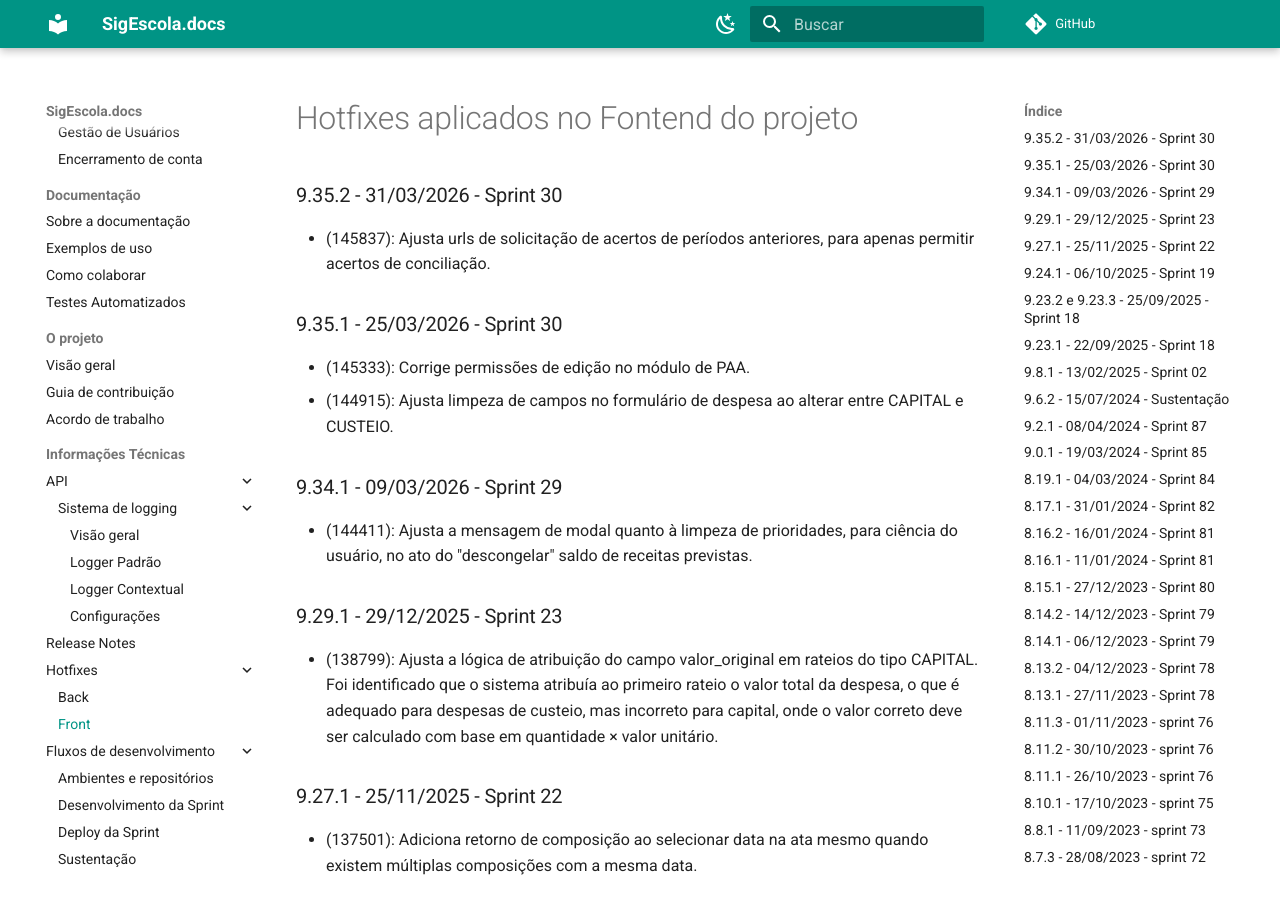
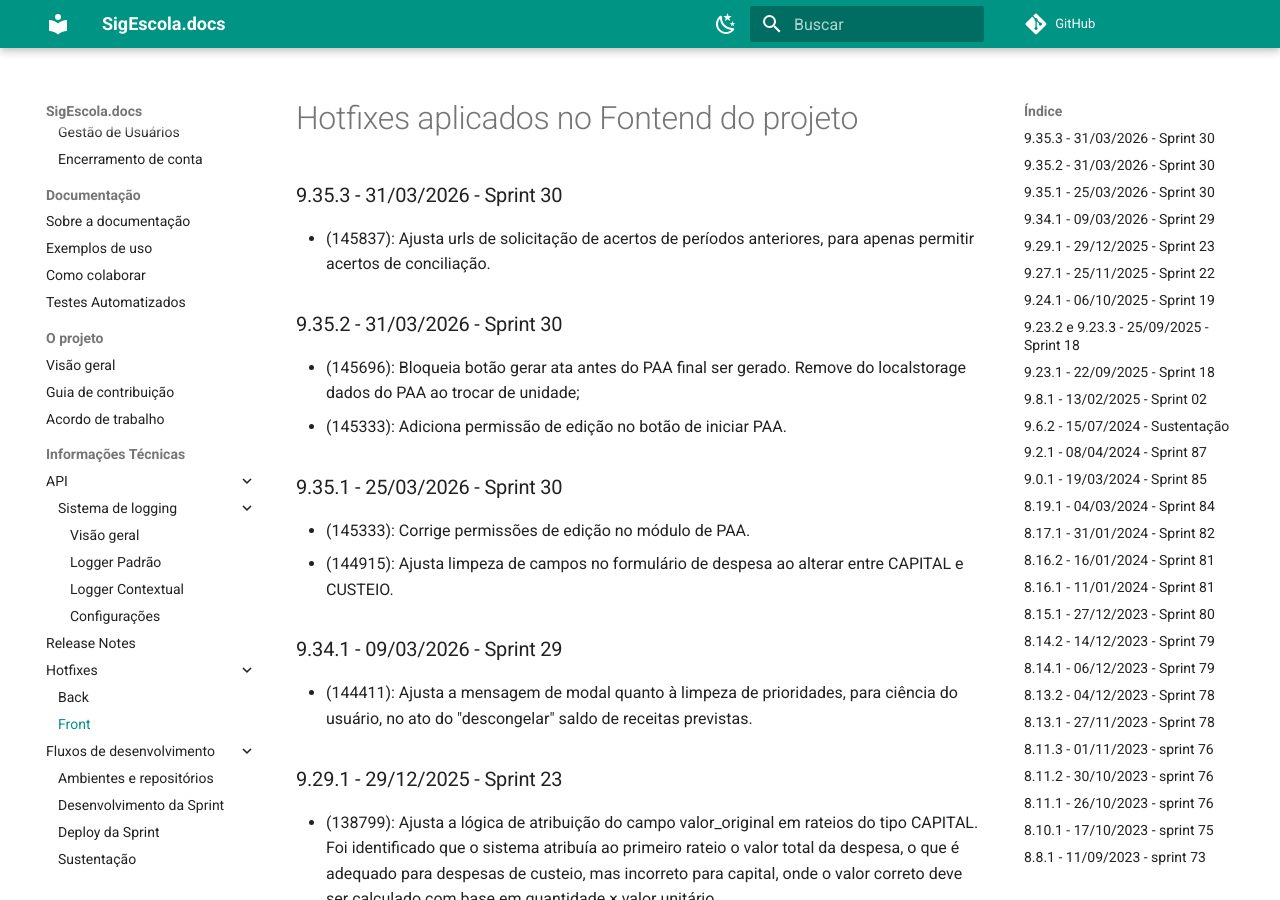
Before and after one commit to prefeiturasp/SME-PTRF-Docs, an MkDocs documentation site: the page built from docs/projeto/hotfixes_front.md, in a window 1280 px wide and 900 px high. Built offline with MkDocs 1.6.1 and Material for MkDocs 9.7.7, drawn with Linux system fonts in a browser that asks for light colours; comment, search, counter and statistics services are not loaded.

Commit message:
Update hotfixes version and add new entries

```diff
--- a/docs/projeto/hotfixes_front.md
+++ b/docs/projeto/hotfixes_front.md
@@ -1,7 +1,11 @@
 # Hotfixes aplicados no Fontend do projeto
 
+### 9.35.3 - 31/03/2026 - Sprint 30
+* (145837): Ajusta urls de solicitação de acertos de períodos anteriores, para apenas permitir acertos de conciliação.
+
 ### 9.35.2 - 31/03/2026 - Sprint 30
-* (145837): Ajusta urls de solicitação de acertos de períodos anteriores, para apenas permitir acertos de conciliação.
+* (145696): Bloqueia botão gerar ata antes do PAA final ser gerado. Remove do localstorage dados do PAA ao trocar de unidade;
+* (145333): Adiciona permissão de edição no botão de iniciar PAA.
 
 ### 9.35.1 - 25/03/2026 - Sprint 30
 * (145333): Corrige permissões de edição no módulo de PAA.
```
